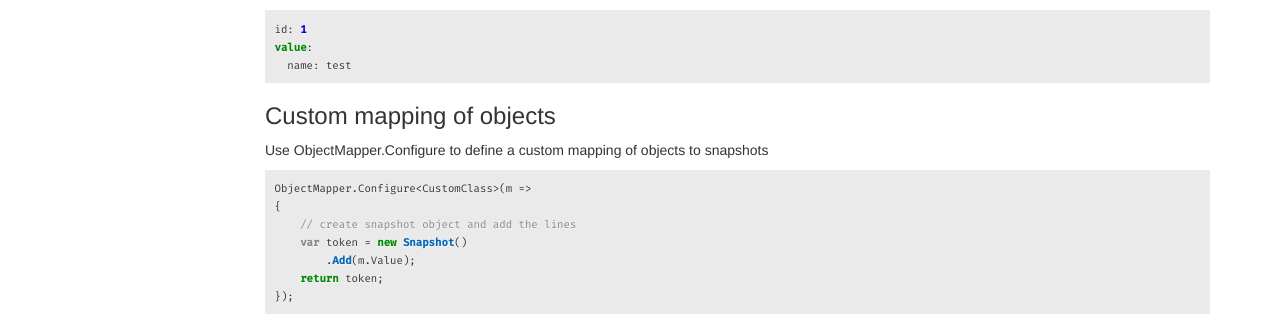
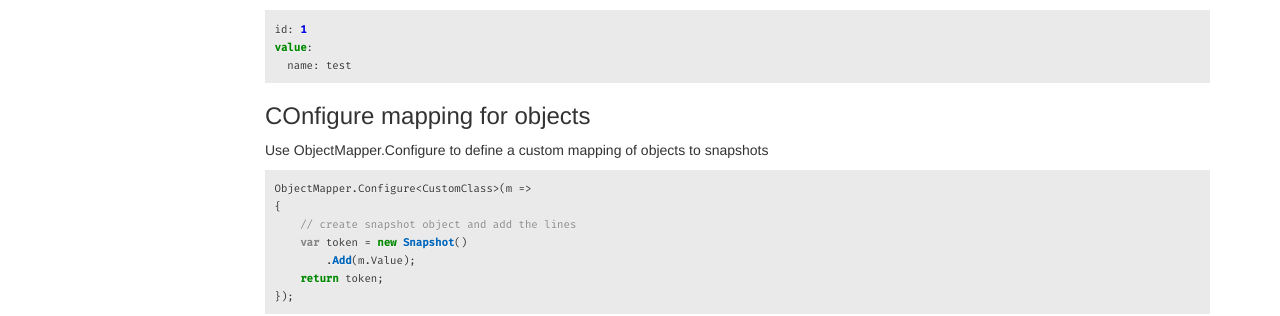
Before and after one commit to WickedFlame/Polaroider, a Jekyll site: the page built from docs/index.md, in a window 1280 px wide. Shown: the part 1436-1752 px from the top of the page. Built offline with Jekyll 4.4.1, drawn with Linux system fonts in a browser that asks for light colours; our own code applies the rules of GitHub Pages for plain Markdown files.

Commit message:
Update header

````diff
--- a/docs/index.md
+++ b/docs/index.md
@@ -74,7 +74,7 @@ value:
   name: test
 ```
 
-### Custom mapping of objects
+### COnfigure mapping for objects
 Use ObjectMapper.Configure to define a custom mapping of objects to snapshots
 ```csharp
 ObjectMapper.Configure<CustomClass>(m =>
````
